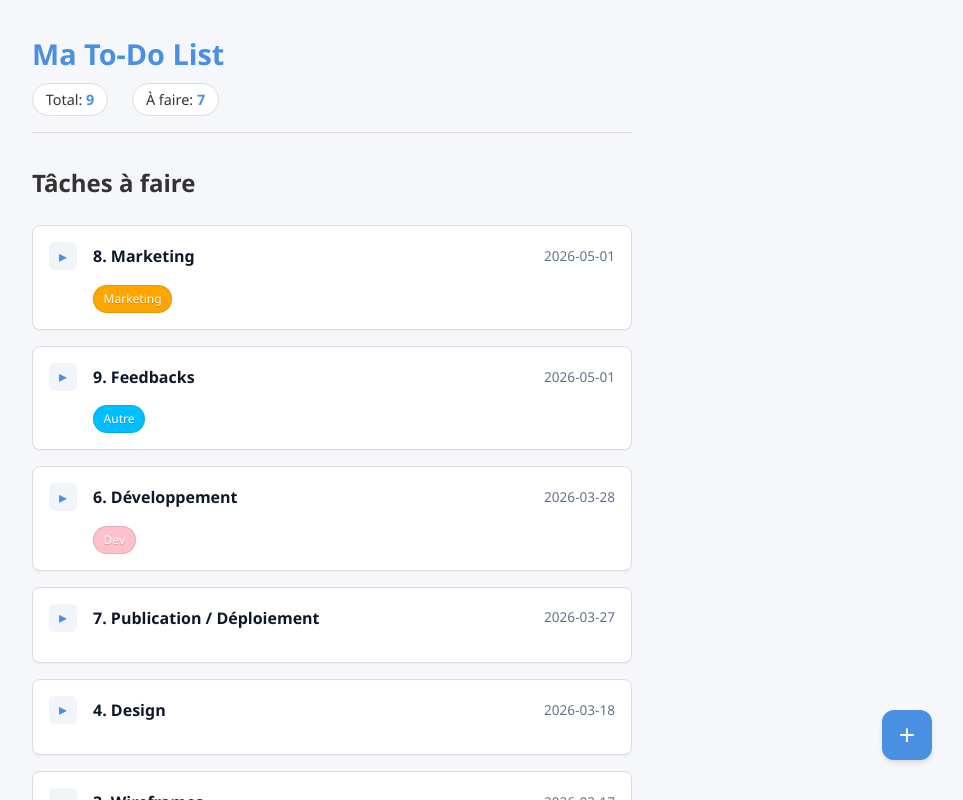
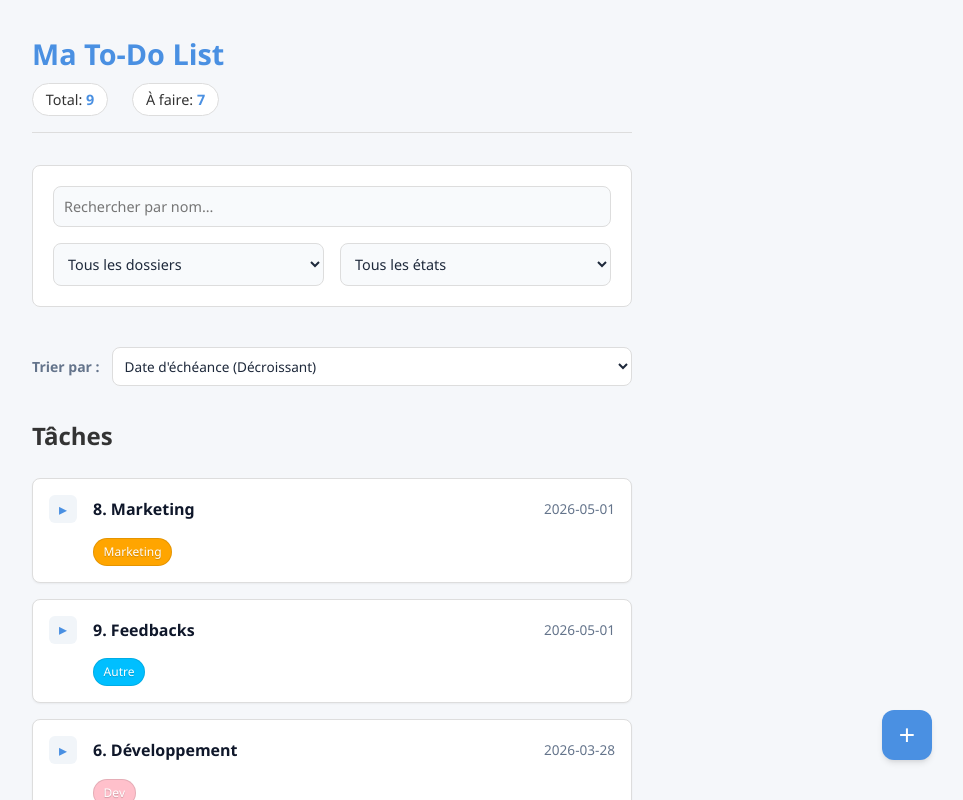
Before and after one commit to Mohamed-AmineHaddad/react-to-do-app, a React (Create React App) app: page / in a window 1280 px wide. Shown: the top 800 px of the page, without its empty margins (308-1271 px from the left). Built offline with nearby package versions, Linux system fonts and the light colour scheme.

Commit message:
possibilité de modification des taches et dossiers et css

```diff
--- /dev/null
+++ b/src/components/Filter/Filter.css
@@ -0,0 +1,33 @@
+.filters-container {
+  background: #ffffff;
+  padding: 1.25rem;
+  border: 1px solid var(--border);
+  border-radius: var(--radius);
+  display: flex;
+  flex-direction: column;
+  gap: 1rem;
+  margin-bottom: 1.5rem;
+}
+
+.filter-input, .filter-select {
+  width: 100%;
+  padding: 0.625rem;
+  border: 1px solid var(--border);
+  border-radius: 8px;
+  font-family: inherit;
+  font-size: 0.9rem;
+  color: #1e293b;
+  background: #f8fafc;
+}
+
+.filter-row {
+  display: grid;
+  grid-template-columns: 1fr 1fr;
+  gap: 1rem;
+}
+
+.filter-input:focus, .filter-select:focus {
+  outline: none;
+  border-color: var(--primary);
+  background: #ffffff;
+}
--- /dev/null
+++ b/src/components/Filter/Filter.jsx
@@ -0,0 +1,48 @@
+import { useContext } from 'react';
+import { ToDoContext } from '../../context/ToDo';
+import { ETATS } from '../../constants';
+import './Filter.css';
+
+export default function Filter({ filters, setFilters }) {
+    const { folders } = useContext(ToDoContext);
+
+    const handleChange = (e) => {
+        const { name, value } = e.target;
+        setFilters(prev => ({ ...prev, [name]: value }));
+    };
+
+    return (
+        <div className="filters-container">
+            <div className="filter-group">
+                <input
+                    type="text"
+                    name="search"
+                    placeholder="Rechercher par nom..."
+                    value={filters.search}
+                    onChange={handleChange}
+                    className="filter-input"
+                />
+            </div>
+
+            <div className="filter-row">
+                <div className="filter-group">
+                    <select name="folder" value={filters.folder} onChange={handleChange} className="filter-select">
+                        <option value="">Tous les dossiers</option>
+                        {folders.map(f => (
+                            <option key={f.id} value={f.id}>{f.title}</option>
+                        ))}
+                    </select>
+                </div>
+
+                <div className="filter-group">
+                    <select name="state" value={filters.state} onChange={handleChange} className="filter-select">
+                        <option value="">Tous les états</option>
+                        {Object.values(ETATS).map(e => (
+                            <option key={e} value={e}>{e}</option>
+                        ))}
+                    </select>
+                </div>
+            </div>
+        </div>
+    );
+}
--- a/src/components/List/List.css
+++ b/src/components/List/List.css
@@ -9,3 +9,13 @@
   font-weight: 600;
   margin-bottom: 0.5rem;
 }
+
+.no-tasks {
+  text-align: center;
+  padding: 2rem;
+  background: white;
+  border: 1px dashed var(--border);
+  border-radius: var(--radius);
+  color: #64748b;
+  font-style: italic;
+}
--- a/src/components/List/List.jsx
+++ b/src/components/List/List.jsx
@@ -1,12 +1,20 @@
 import "./List.css";
 import Task from '../Task/Task';
-import { useContext } from "react";
+import { useContext, useState } from "react";
 import { ToDoContext } from "../../context/ToDo";
 import { ETAT_TERMINE } from "../../constants";
+import Filter from "../Filter/Filter";
+import Sorting from "../Sorting/Sorting";
 
 export default function List() {
 
     const {tasks, folders, relations} = useContext(ToDoContext);
+    const [filters, setFilters] = useState({
+        search: '',
+        folder: '',
+        state: ''
+    });
+    const [sortOption, setSortOption] = useState('echeance_desc');
 
     const getFoldersByTaskId = (id) => {
         const taskRelations = relations.filter(r => r.tache === id);
@@ -18,13 +26,47 @@ export default function List() {
     }
 
     const renderTasks = () => {
-        const unfinishedTasks = tasks.filter(task => !ETAT_TERMINE.includes(task.etat));
+        // 1. Filtrage
+        let processedTasks = tasks.filter(task => {
+            // Filtre par défaut (non terminé) si aucun état spécifique n'est choisi
+            if (!filters.state && ETAT_TERMINE.includes(task.etat)) return false;
 
-        const sortedTasks = [...unfinishedTasks].sort((a, b) => {
-            return new Date(b.date_echeance) - new Date(a.date_echeance);
+            // Filtre par recherche texte
+            if (filters.search && !task.title.toLowerCase().includes(filters.search.toLowerCase())) return false;
+
+            // Filtre par état spécifique
+            if (filters.state && task.etat !== filters.state) return false;
+
+            // Filtre par dossier
+            if (filters.folder) {
+                const taskFolderIds = relations.filter(r => r.tache === task.id).map(r => r.dossier);
+                if (!taskFolderIds.includes(parseInt(filters.folder))) return false;
+            }
+
+            return true;
         });
 
-        return sortedTasks.map(task =>
+        // 2. Tri
+        processedTasks.sort((a, b) => {
+            switch (sortOption) {
+                case 'echeance_asc':
+                    return new Date(a.date_echeance) - new Date(b.date_echeance);
+                case 'echeance_desc':
+                    return new Date(b.date_echeance) - new Date(a.date_echeance);
+                case 'creation_desc':
+                    return new Date(b.date_creation) - new Date(a.date_creation);
+                case 'title_asc':
+                    return a.title.localeCompare(b.title);
+                default:
+                    return 0;
+            }
+        });
+
+        if (processedTasks.length === 0) {
+            return <p className="no-tasks">Aucune tâche ne correspond.</p>;
+        }
+
+        return processedTasks.map(task =>
             <Task
                 key={task.id}
                 task={task}
@@ -34,7 +76,9 @@ export default function List() {
 
     return (
         <div className="task-list">
-            <h2>Tâches à faire</h2>
+            <Filter filters={filters} setFilters={setFilters} />
+            <Sorting sortOption={sortOption} setSortOption={setSortOption} />
+            <h2>Tâches</h2>
             {renderTasks()}
         </div>
     );
--- /dev/null
+++ b/src/components/Sorting/Sorting.css
@@ -0,0 +1,30 @@
+.sorting-container {
+  display: flex;
+  align-items: center;
+  gap: 0.75rem;
+  margin-bottom: 1rem;
+}
+
+.sorting-label {
+  font-size: 0.875rem;
+  font-weight: 600;
+  color: #64748b;
+  white-space: nowrap;
+}
+
+.sorting-select {
+  flex: 1;
+  padding: 0.5rem;
+  border: 1px solid var(--border);
+  border-radius: 8px;
+  font-family: inherit;
+  font-size: 0.85rem;
+  color: #1e293b;
+  background: white;
+  cursor: pointer;
+}
+
+.sorting-select:focus {
+  outline: none;
+  border-color: var(--primary);
+}
--- /dev/null
+++ b/src/components/Sorting/Sorting.jsx
@@ -0,0 +1,19 @@
+import './Sorting.css';
+
+export default function Sorting({ sortOption, setSortOption }) {
+    const handleChange = (e) => {
+        setSortOption(e.target.value);
+    };
+
+    return (
+        <div className="sorting-container">
+            <span className="sorting-label">Trier par :</span>
+            <select value={sortOption} onChange={handleChange} className="sorting-select">
+                <option value="echeance_desc">Date d'échéance (Décroissant)</option>
+                <option value="echeance_asc">Date d'échéance (Croissant)</option>
+                <option value="creation_desc">Date de création (Récent)</option>
+                <option value="title_asc">Nom (A-Z)</option>
+            </select>
+        </div>
+    );
+}
--- a/src/components/Task/Task.css
+++ b/src/components/Task/Task.css
@@ -56,6 +56,83 @@
   color: #475569;
 }
 
+/* Edit Mode */
+.edit-title-input {
+  font-family: inherit;
+  font-size: 1rem;
+  font-weight: 600;
+  padding: 0.25rem 0.5rem;
+  border: 1px solid var(--primary);
+  border-radius: 4px;
+}
+
+.edit-mode-container {
+  display: flex;
+  flex-direction: column;
+  gap: 1rem;
+}
+
+.edit-group {
+  display: flex;
+  flex-direction: column;
+  gap: 0.25rem;
+}
+
+.edit-group label {
+  font-size: 0.75rem;
+  font-weight: 700;
+  text-transform: uppercase;
+  color: #94a3b8;
+}
+
+.edit-group textarea, .edit-group select {
+  padding: 0.5rem;
+  border: 1px solid var(--border);
+  border-radius: 6px;
+  font-family: inherit;
+}
+
+.edit-actions {
+  display: flex;
+  gap: 0.5rem;
+}
+
+.save-btn, .edit-btn {
+  background: var(--primary);
+  color: white;
+  border: none;
+  padding: 0.4rem 0.8rem;
+  border-radius: 6px;
+  cursor: pointer;
+  font-size: 0.85rem;
+}
+
+.cancel-btn {
+  background: #f1f5f9;
+  color: #475569;
+  border: none;
+  padding: 0.4rem 0.8rem;
+  border-radius: 6px;
+  cursor: pointer;
+  font-size: 0.85rem;
+}
+
+.task-footer {
+  display: flex;
+  justify-content: space-between;
+  align-items: center;
+  margin-top: 1rem;
+}
+
+.task-status-tag {
+  background: #f1f5f9;
+  color: #475569;
+  padding: 0.2rem 0.5rem;
+  border-radius: 4px;
+  font-size: 0.75rem;
+  font-weight: 600;
+}
+
 p {
   margin: 0;
 }
```
Also changed, not shown: src/components/Task/Task.jsx (+63 -4 lines).
